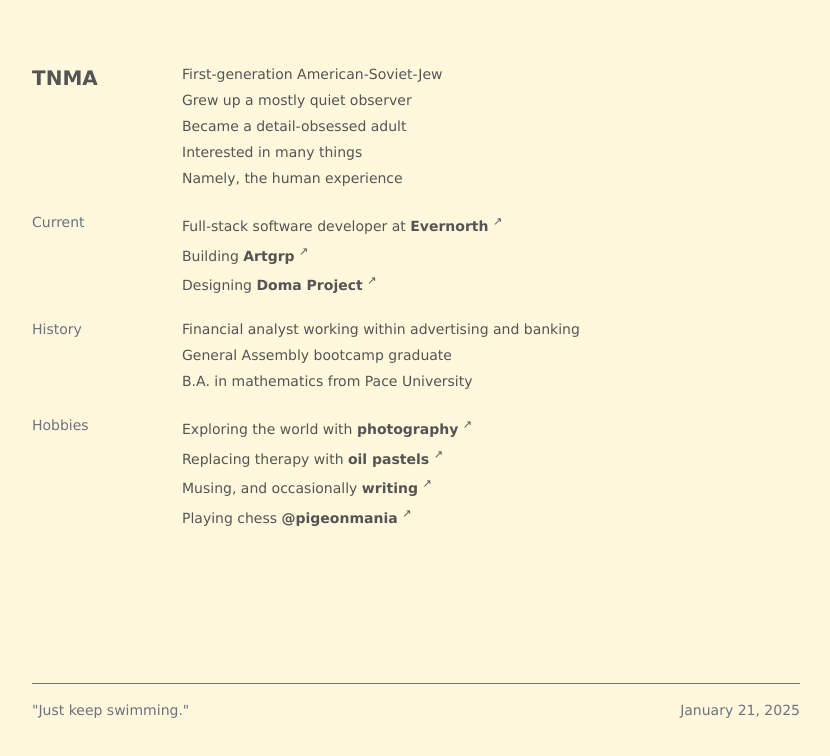
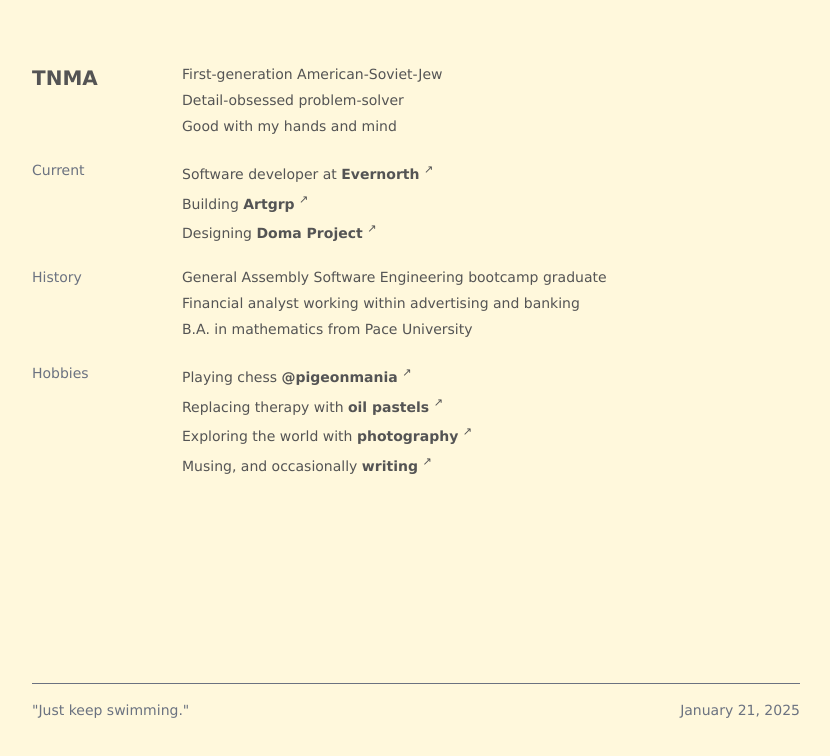
Before and after one commit to TheBerlinMan/tnma-me, a Next.js app: page / in a window 1280 px wide. Shown: the top 756 px of the page, without its empty margins (224-1054 px from the left). Built offline with nearby package versions, Linux system fonts and the light colour scheme.

Commit message:
update frontpage copy

```diff
--- a/app/page.tsx
+++ b/app/page.tsx
@@ -9,10 +9,8 @@ export default function Home() {
         </div>
         <DescDiv>
           <p>First-generation American-Soviet-Jew</p>
-          <p>Grew up a mostly quiet observer</p>
-          <p>Became a detail-obsessed adult</p>
-          <p>Interested in many things</p>
-          <p>Namely, the human experience</p>
+          <p>Detail-obsessed problem-solver</p>
+          <p>Good with my hands and mind</p>
         </DescDiv>
       </GroupDiv>
       {/* <hr className="border-gray-500 border-1 mb-4"/> */}
@@ -22,7 +20,7 @@ export default function Home() {
         </TitleDiv>
         <DescDiv>
           <p>
-            Full-stack software developer at{" "}
+            Software developer at{" "}
             <Link
               className="font-bold"
               href="https://evernorth.com"
@@ -34,14 +32,14 @@ export default function Home() {
           </p>
           <p>
             Building{" "}
-            <Link className="font-bold" href="" target="_blank">
+            <Link className="font-bold" href="/" target="_blank">
               Artgrp
             </Link>{" "}
             <RedirectIcon />
           </p>
           <p>
             Designing{" "}
-            <Link className="font-bold" href="" target="_blank">
+            <Link className="font-bold" href="/" target="_blank">
               Doma Project
             </Link>{" "}
             <RedirectIcon />
@@ -53,8 +51,8 @@ export default function Home() {
           <h1>History</h1>
         </TitleDiv>
         <DescDiv>
+          <p>General Assembly Software Engineering bootcamp graduate</p>
           <p>Financial analyst working within advertising and banking </p>
-          <p>General Assembly bootcamp graduate</p>
           <p>B.A. in mathematics from Pace University</p>
         </DescDiv>
       </GroupDiv>
@@ -64,11 +62,16 @@ export default function Home() {
         </TitleDiv>
         <DescDiv>
           <p>
-            Exploring the world with{" "}
-            <Link className="font-bold" href="/photography">
-              photography
+            Playing chess{" "}
+            <Link
+              className="font-bold"
+              href="https://chess.com/member/pigeonmania"
+              target="_blank"
+            >
+              @pigeonmania
             </Link>{" "}
-            <RedirectIcon />{" "} </p>
+            <RedirectIcon />
+          </p>
           <p>
             Replacing therapy with{" "}
             <Link className="font-bold" href="/drawings">
@@ -77,16 +80,21 @@ export default function Home() {
             <RedirectIcon />
           </p>
           <p>
-            Musing, and occasionally{" "}
-            <Link className="font-bold" href="https://berlins-blog.vercel.app/" target="_blank">
-              writing
+            Exploring the world with{" "}
+            <Link className="font-bold" href="/photography">
+              photography
             </Link>{" "}
-            <RedirectIcon />
+            <RedirectIcon />{" "}
           </p>
           <p>
-            Playing chess{" "}
-            <Link className="font-bold" href="https://chess.com/member/pigeonmania" target="_blank">
-              @pigeonmania
+            Musing, and occasionally{" "}
+            <Link
+              className="font-bold"
+              href="/"
+              // href="https://berlins-blog.vercel.app/"
+              target="_blank"
+            >
+              writing
             </Link>{" "}
             <RedirectIcon />
           </p>
```
